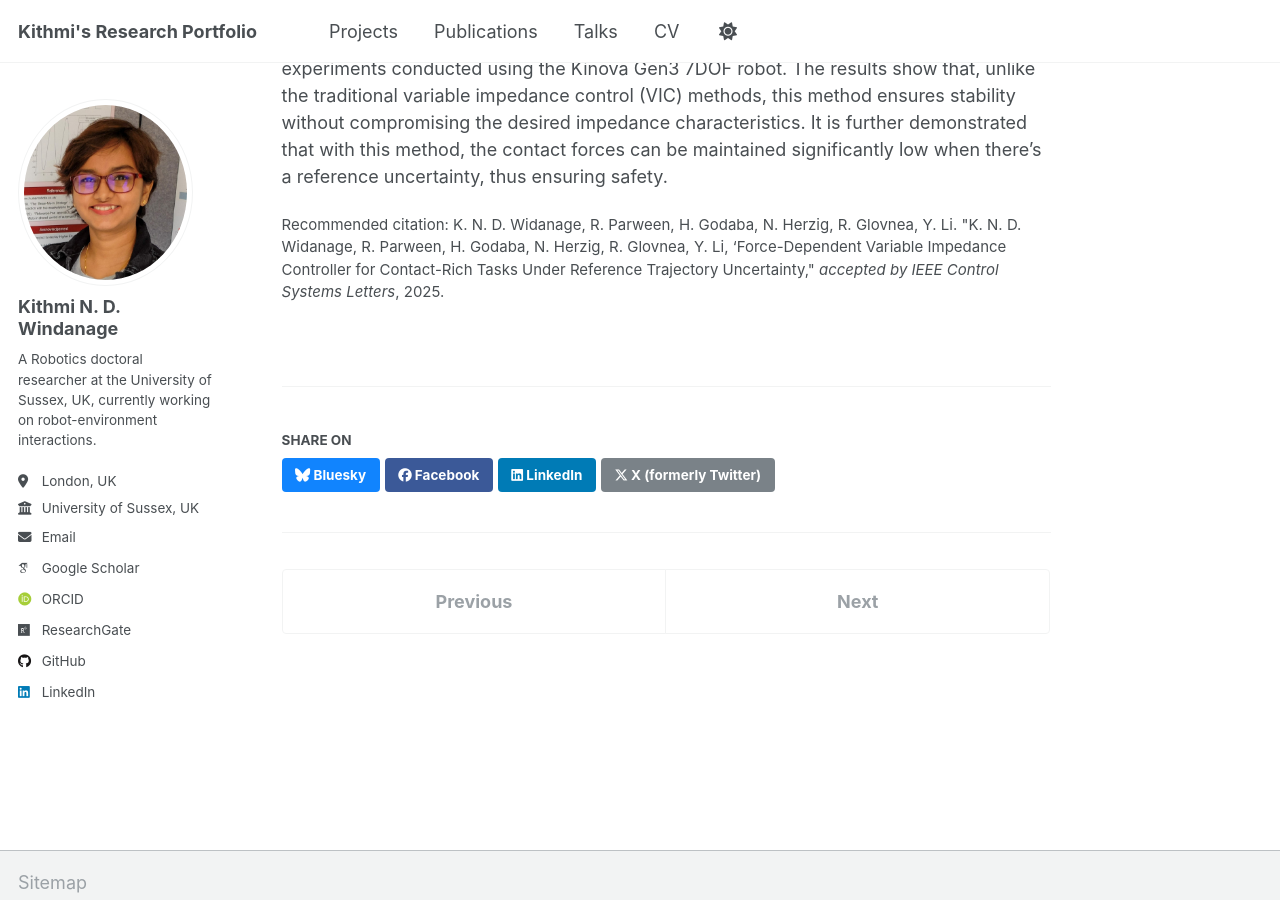
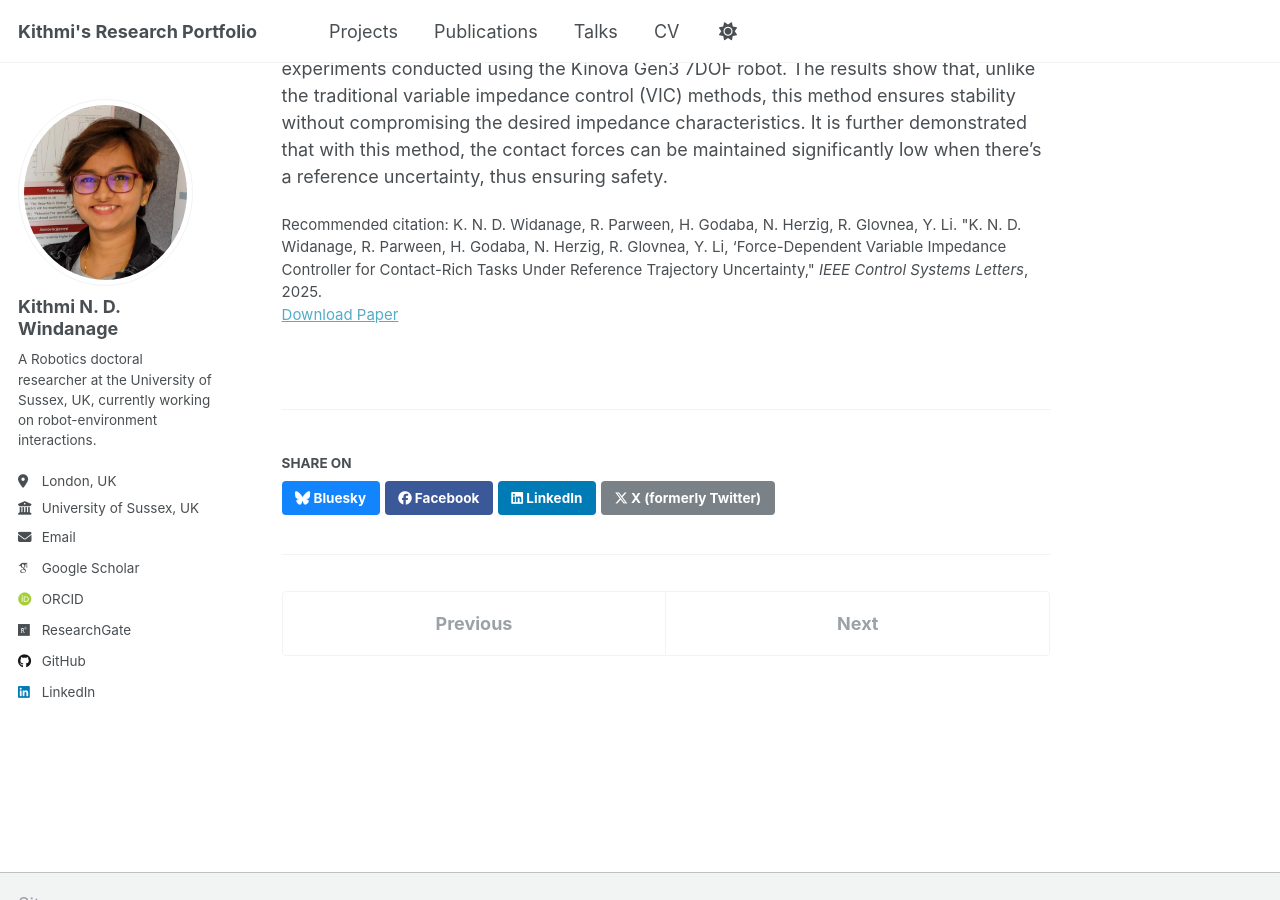
Before and after one commit to KithmiNDWidanage/KithmiNDWidanage.github.io, a Jekyll site: the page built from _publications/2025_LCSS_FVIC.md, in a window 1280 px wide and 900 px high, scrolled down 560 px. Built offline with Jekyll 4.4.1, drawn with Linux system fonts in a browser that asks for light colours; some web fonts are replaced.

Commit message:
Update 2025_LCSS_FVIC.md - paper link added

```diff
--- a/_publications/2025_LCSS_FVIC.md
+++ b/_publications/2025_LCSS_FVIC.md
@@ -7,9 +7,9 @@ excerpt: 'This paper proposes a novel contact-force-based variable impedance con
 date: 2025-07-24
 venue: 'IEEE Control Systems Letters'
 # slidesurl: ''
-# paperurl: ''
+paperurl: 'https://ieeexplore.ieee.org/document/11121674'
 # bibtexurl: ''
-citation: 'K. N. D. Widanage, R. Parween, H. Godaba, N. Herzig, R. Glovnea, Y. Li. &quot;K. N. D. Widanage, R. Parween, H. Godaba, N. Herzig, R. Glovnea, Y. Li, ‘Force-Dependent Variable Impedance Controller for Contact-Rich Tasks Under Reference Trajectory Uncertainty,&quot; <i>accepted by IEEE Control Systems Letters</i>, 2025.'
+citation: 'K. N. D. Widanage, R. Parween, H. Godaba, N. Herzig, R. Glovnea, Y. Li. &quot;K. N. D. Widanage, R. Parween, H. Godaba, N. Herzig, R. Glovnea, Y. Li, ‘Force-Dependent Variable Impedance Controller for Contact-Rich Tasks Under Reference Trajectory Uncertainty,&quot; <i>IEEE Control Systems Letters</i>, 2025.'
 ---
 
 ### Abstract
```
